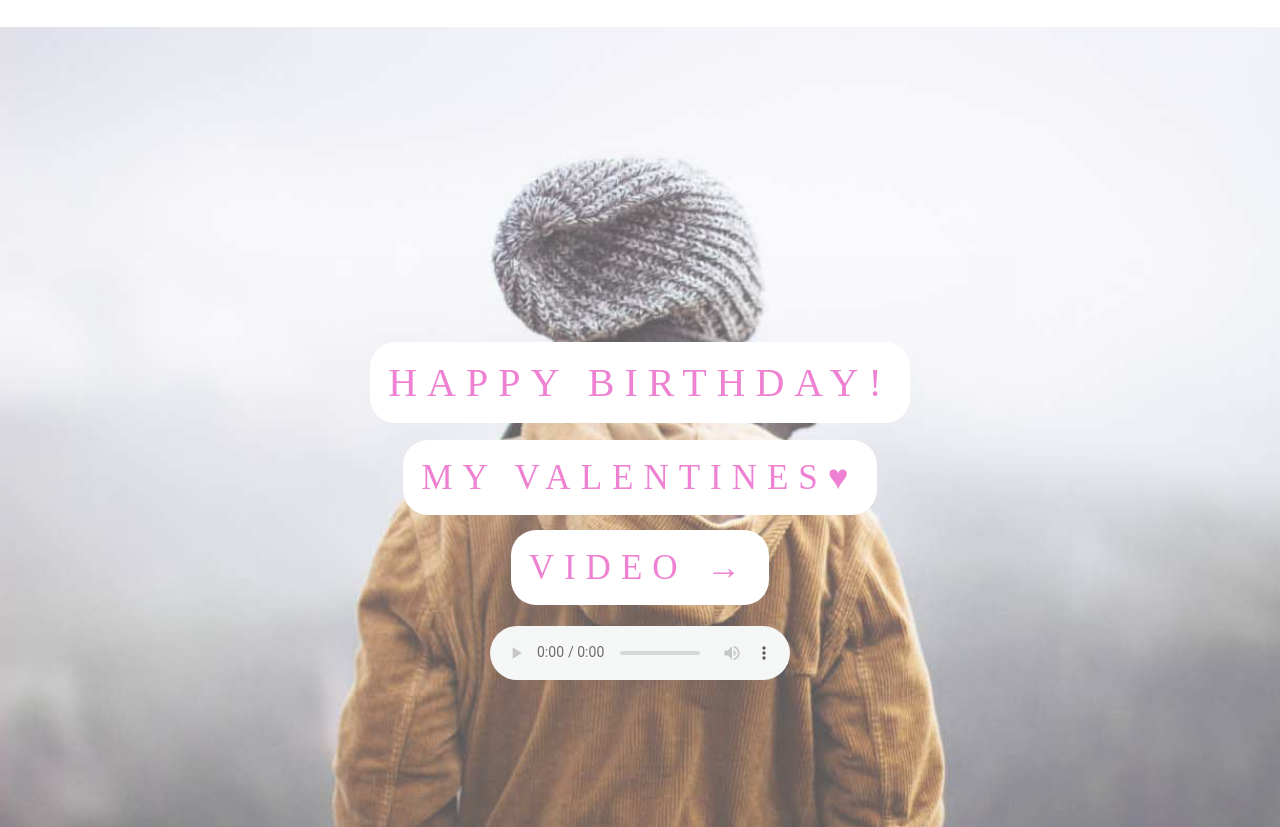
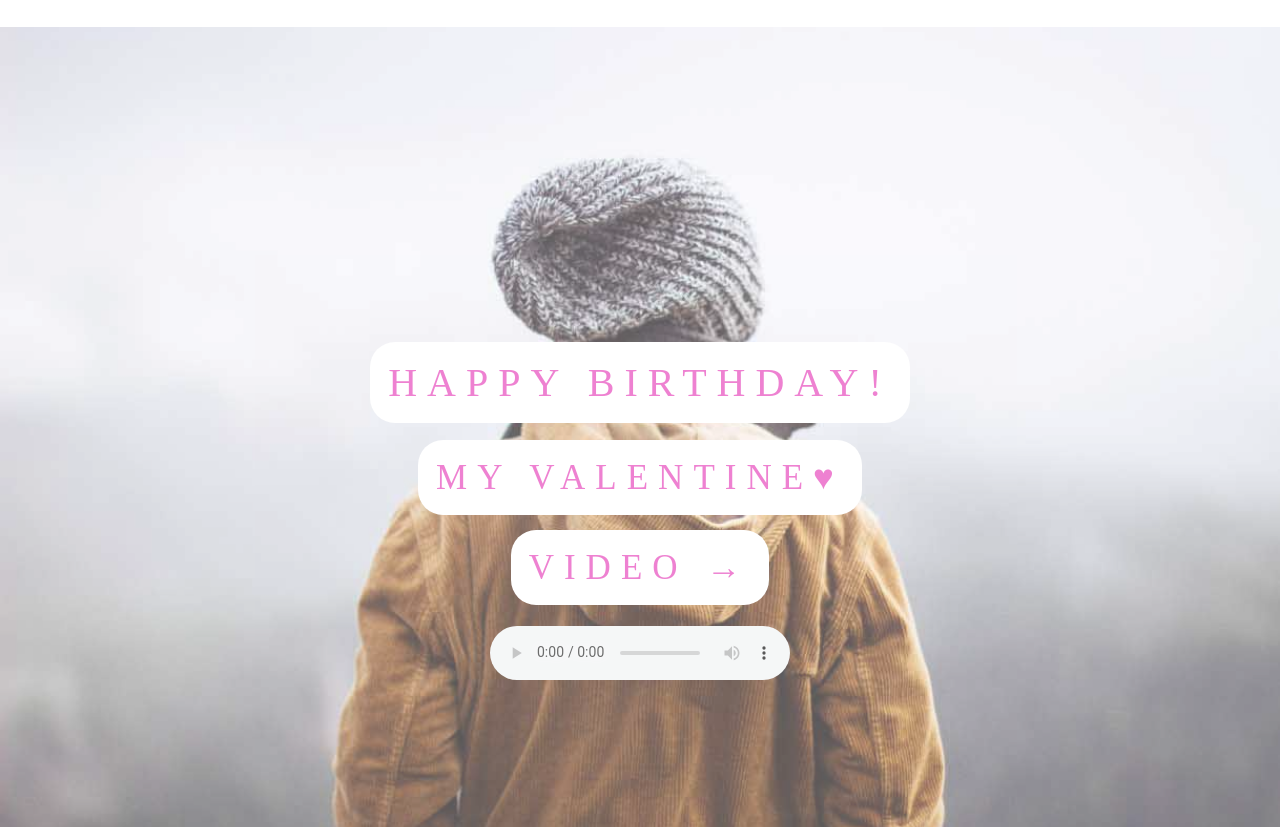
Before and after one commit to Ycq1111/Ycq1111.github.io, a plain HTML site: page index.html in a window 1280 px wide. Drawn offline with Linux system fonts and the light colour scheme.

Commit message:
should be valentine not valentines

```diff
--- a/index.html
+++ b/index.html
@@ -67,7 +67,7 @@ h3 {
   <div class="caption">
     <span class="border" style = "font-size: 40px;">HAPPY BIRTHDAY!</span>
     <br><br>
-    <span class="border"> MY VALENTINES♥ </span>
+    <span class="border"> MY VALENTINE♥ </span>
     <br><br>
     <a href="https://b23.tv/7aRgaOG"><span class="border"> VIDEO → </span></a>
     <br><br>
```
